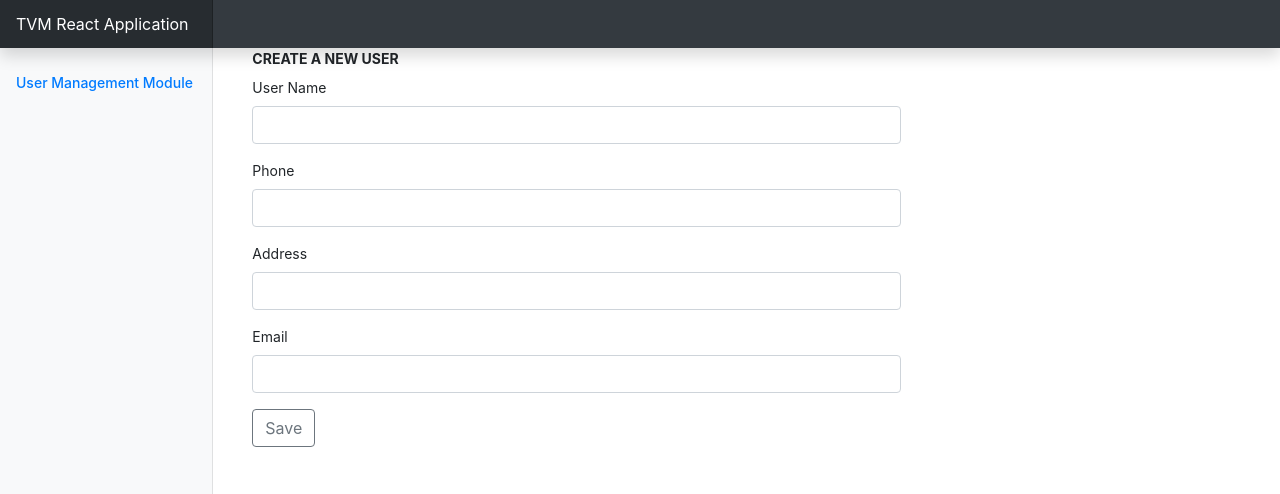
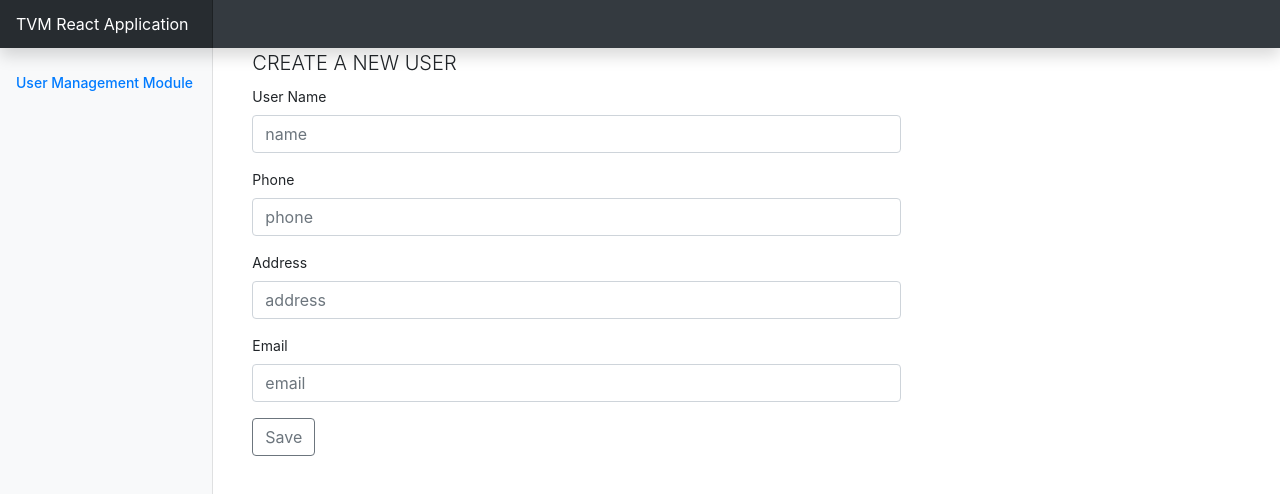
Before and after one commit to omeryildirim01/tvm-test-ui, a React (Create React App) app: page /admin/users/create in a window 1280 px wide. Shown: the top 494 px of the page. Built offline with nearby package versions, Linux system fonts and the light colour scheme.

Commit message:
some changes

```diff
--- a/src/admin/CreateUser.tsx
+++ b/src/admin/CreateUser.tsx
@@ -40,29 +40,29 @@ const CreateUser = () => {
     return (
         <Wrapper>
             <div className="col-sm-6 col-md-8">
-                <div><label className="font-weight-bold">CREATE A NEW USER</label></div>
+                <div><label className="lead">CREATE A NEW USER</label></div>
                 <form onSubmit={submit}>
                     <div className="form-group ">
                         <label>User Name</label>
-                        <input type="text" className="form-control" name="name"
+                        <input type="text" className="form-control" name="name" placeholder="name" required
                             onChange={e => setName(e.target.value)}
                         />
                     </div>
                     <div className="form-group">
                         <label>Phone</label>
-                        <input type="text" className="form-control" name="phone"
+                        <input type="text" className="form-control" name="phone" placeholder="phone" required
                             onChange={e => setPhone(e.target.value)}
                         />
                     </div>
                     <div className="form-group">
                         <label>Address</label>
-                        <input type="text" className="form-control" name="address"
+                        <input type="text" className="form-control" name="address" placeholder="address" required
                             onChange={e => setAddress(e.target.value)}
                         />
                     </div>
                     <div className="form-group">
                         <label>Email</label>
-                        <input type="text" className="form-control" name="email"
+                        <input type="text" className="form-control" name="email" placeholder="email" required
                             onChange={e => setEmail(e.target.value)}
                         />
                     </div>
--- a/src/admin/EditUser.tsx
+++ b/src/admin/EditUser.tsx
@@ -56,32 +56,32 @@ const EditUser = (props: PropsWithRef<any>) => {
     return (
         <Wrapper>
             <div className="col-sm-6 col-md-8">
-            <div><label className="font-weight-bold">EDIT USER</label></div>
+            <div><label className="lead">EDIT USER</label></div>
                 <form onSubmit={submit}>
                     <div className="form-group">
                         <label>User Name</label>
-                        <input type="text" className="form-control" name="name"
+                        <input type="text" className="form-control" name="name" required
                             defaultValue={name}
                             onChange={e => setName(e.target.value)}
                         />
                     </div>
                     <div className="form-group">
                         <label>Phone</label>
-                        <input type="text" className="form-control" name="phone"
+                        <input type="text" className="form-control" name="phone" required
                             defaultValue={phone}
                             onChange={e => setPhone(e.target.value)}
                         />
                     </div>
                     <div className="form-group">
                         <label>Address</label>
-                        <input type="text" className="form-control" name="address"
+                        <input type="text" className="form-control" name="address" required
                             defaultValue={address}
                             onChange={e => setAddress(e.target.value)}
                         />
                     </div>
                     <div className="form-group">
                         <label>Email</label>
-                        <input type="text" className="form-control" name="email"
+                        <input type="text" className="form-control" name="email" required
                             defaultValue={email}
                             onChange={e => setEmail(e.target.value)}
                         />
```
